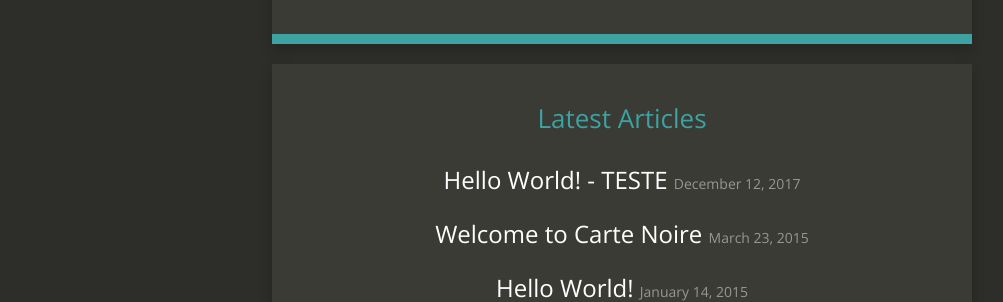
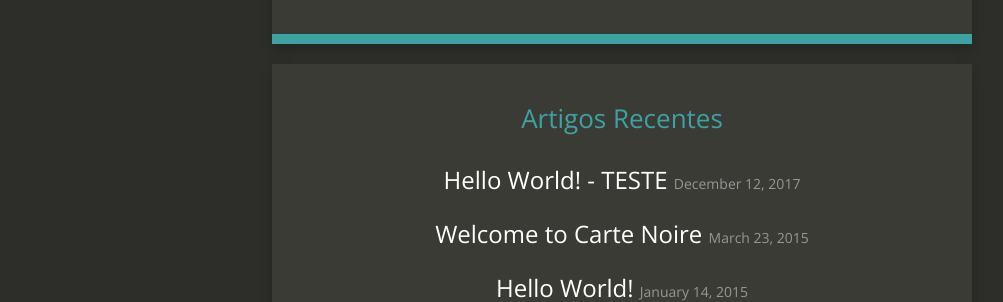
Before and after one commit to daribei/xdanielribeiro.github.io, a Jekyll site: the page built from index.html, in a window 1280 px wide. Shown: the part 444-746 px from the top of the page, without its empty margins (18-1021 px from the left). Built offline with Jekyll 4.4.1, drawn with Linux system fonts in a browser that asks for light colours; nearby versions of some CDN libraries.

Commit message:
Testando...

```diff
--- a/index.html
+++ b/index.html
@@ -25,7 +25,7 @@
 
             <div class="articles">
 
-              <h2>Latest Articles</h2>
+              <h2>Artigos Recentes</h2>
 
               <ul>
                   {% for post in site.posts limit: site.post_limit %}
```
